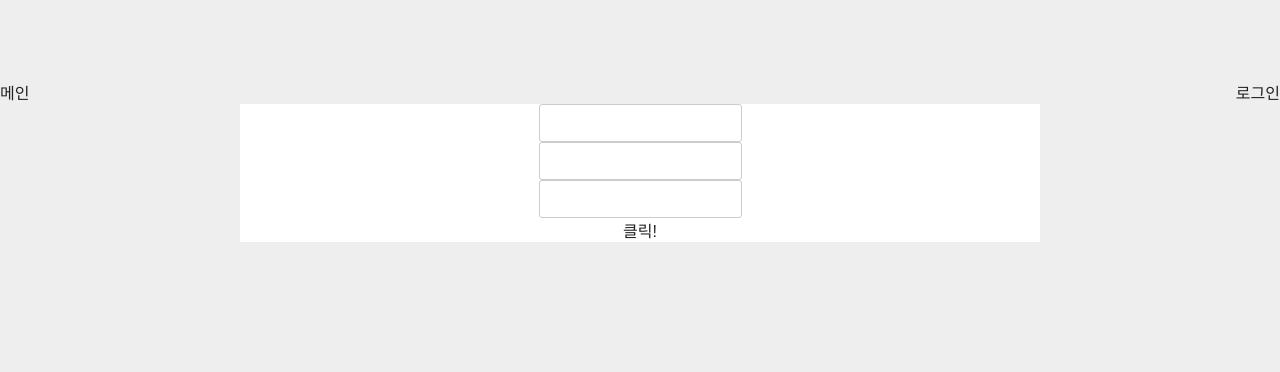
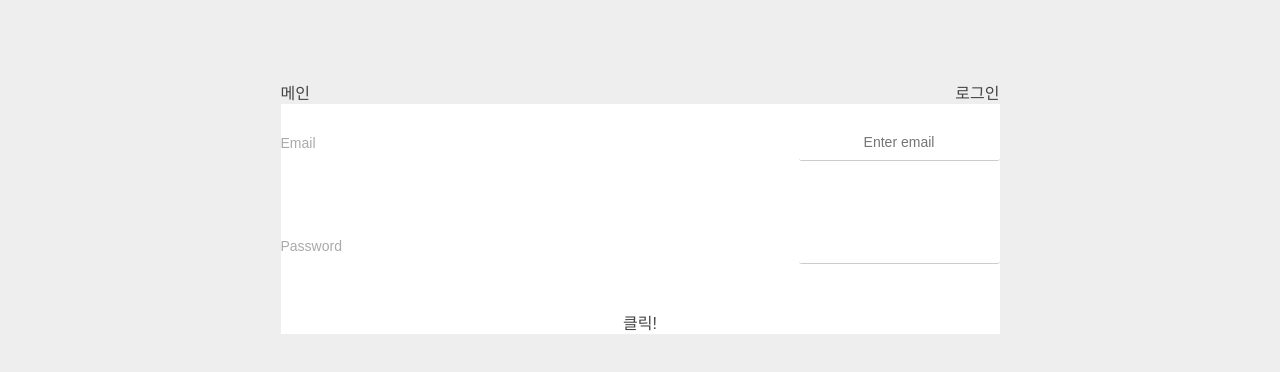
Before and after one commit to dusunax/initProjectTypeA, a React (Vite) app: page /login in a window 1280 px wide. Shown: the top 372 px of the page. Built offline with nearby package versions, Linux system fonts and the light colour scheme.

Commit message:
[feat] theme 추가 & form handle 관련 내용 추가

```diff
--- a/src/components/Login/LoginForm.tsx
+++ b/src/components/Login/LoginForm.tsx
@@ -1,57 +1,38 @@
+import { max } from "date-fns";
 import styled from "styled-components";
 
 import useRegisterRHF from "../../hooks/useUserRegisterForm";
 import useUserStateHandle from "../../hooks/useUserStateHandle";
+import { fieldInfos } from "../../utils/form/loginFieldInfos";
+import InputWrap from "../molecules/inputBox/InputBox";
 
 function LoginForm() {
   const RegisterRHF = useRegisterRHF().RegisterRHF;
-  const { register, handleSubmit, errors } = RegisterRHF();
+  const { handleSubmit, errors } = RegisterRHF();
 
   const userStateHandle = useUserStateHandle().userStateHandle;
   const { submitUser } = userStateHandle();
 
+  const LoginSubmitHandler = (data: any) => {
+    submitUser(data);
+  };
+
   return (
-    <form onSubmit={handleSubmit((data: any) => submitUser(data))}>
-      <InputBox>
-        <Input {...register("email", { required: true })} />
-        {errors.email && <p>이메일을 입력하소</p>}
-      </InputBox>
-      <InputBox>
-        <Input {...register("age", { pattern: /\d+/ })} />
-        {errors.age && <p>숫자를 입력하소</p>}
-      </InputBox>
-      <InputBox>
-        <Input
-          {...register("password", {
-            minLength: 2,
-            maxLength: 20,
-          })}
-        />
-        {errors.password && <p>패스워드 확인 필요</p>}
-      </InputBox>
+    <Form onSubmit={handleSubmit((data) => LoginSubmitHandler(data))}>
+      {fieldInfos.map((fieldInfo) => (
+        <InputWrap key={"input" + fieldInfo.name} fieldInfo={fieldInfo} />
+      ))}
       <button type="submit">클릭!</button>
-    </form>
+    </Form>
   );
 }
 
 export default LoginForm;
 
-const InputBox = styled.div`
+const Form = styled.form`
+  width: 100%;
+
   display: flex;
   flex-direction: column;
-  justify-content: center;
   align-items: center;
-  width: 100%;
-
-  & > label {
-    margin-bottom: 10px;
-    background-color: #eee;
-  }
 `;
-
-const Input = styled.input`
-  padding: 10px;
-  border: 1px solid #ccc;
-  border-radius: 3px;
-  font-size: 14px;
-`;
--- /dev/null
+++ b/src/components/molecules/inputBox/InputBox.tsx
@@ -0,0 +1,85 @@
+import styled from "styled-components";
+import useRegisterRHF from "../../../hooks/useUserRegisterForm";
+import { FieldInfo } from "../../../models/form";
+import { fieldErrors } from "../../../utils/form/formErrorList";
+import { handleInputFocus } from "../../../utils/form/inputFocus";
+
+export default function InputWrap({ fieldInfo }: any) {
+  const { name, label, placeholder, required = true }: FieldInfo = fieldInfo;
+  const RegisterRHF = useRegisterRHF().RegisterRHF;
+  const { register, errors } = RegisterRHF();
+
+  let errorMessage: string | undefined = "";
+
+  if (errors[name]) {
+    const currentFieldError = fieldErrors[name][0];
+    if (currentFieldError.show) {
+      errorMessage = currentFieldError.message;
+    }
+  }
+
+  return (
+    <Wrap>
+      <Label>{label}</Label>
+      <Input
+        onFocus={handleInputFocus}
+        type="text"
+        placeholder={placeholder}
+        {...register(name, {
+          required,
+        })}
+      />
+      {<Error>{errorMessage}</Error>}
+    </Wrap>
+  );
+}
+
+const Wrap = styled.div`
+  width: 100%;
+
+  display: flex;
+  justify-content: space-between;
+  align-items: center;
+  gap: 1rem;
+  flex-flow: wrap;
+
+  padding-bottom: 10px;
+  padding-top: 20px;
+
+  &.active label {
+    color: ${({ theme }) => theme.colors.primary.focus} !important;
+  }
+`;
+
+const Label = styled.label`
+  color: ${({ theme }) => theme.colors.primary.light};
+  font-size: ${({ theme }) => theme.typography.label.fontSize};
+  font-weight: ${({ theme }) => theme.typography.label.fontWeight};
+`;
+
+const Input = styled.input`
+  padding: 10px;
+
+  border-bottom: 1px solid #ccc;
+  border-radius: 3px;
+
+  color: ${({ theme }) => theme.colors.primary.normal};
+  font-size: ${({ theme }) => theme.typography.input.fontSize};
+  font-weight: ${({ theme }) => theme.typography.input.fontWeight};
+
+  transition: all 0.2s ease-in-out;
+
+  &:focus {
+    border-bottom: 1px solid ${({ theme }) => theme.colors.primary.focus};
+  }
+`;
+
+const Error = styled.div`
+  width: 100%;
+  text-align: right;
+  min-height: 20px;
+
+  color: ${({ theme }) => theme.typography.error.color};
+  font-size: ${({ theme }) => theme.typography.error.fontSize};
+  font-weight: ${({ theme }) => theme.typography.error.fontWeight};
+`;
--- a/src/hooks/useUserStateHandle.ts
+++ b/src/hooks/useUserStateHandle.ts
@@ -1,7 +1,7 @@
 import { useRecoilState } from "recoil";
 
 import { userState } from "../recoil/user.js";
-import { userSchema } from "../utils/vaildateUser.js";
+import { userSchema } from "../utils/form/vaildateUser.js";
 
 type User = {
   email: string;
--- a/src/layouts/DefaultLayout.tsx
+++ b/src/layouts/DefaultLayout.tsx
@@ -17,21 +17,27 @@ export const DefaultLayout = ({ children }: DefaultLayoutProps) => {
 
 const DefaultLayoutContainer = styled("div")`
   width: 100%;
+  max-width: ${({ theme }) => `${theme.breakpoints.md - 1}px`};
+  padding: 0 24px;
+  margin: 0 auto;
+
+  display: flex;
+  flex-direction: column;
+  justify-content: center;
+  align-items: center;
+
   box-sizing: border-box;
+
+  @media (max-width: ${({ theme }) => `${theme.breakpoints.xl - 1}px`}) {
+    padding: 0 2rem;
+  }
+
+  @media (max-width: ${({ theme }) => `${theme.breakpoints.md - 1}px`}) {
+    padding: 0 1rem;
+  }
 `;
 
 const DefaultLayoutContent = styled("main")`
   width: 100%;
   box-sizing: border-box;
 `;
-// width: ${({ theme }) => `${theme.breakpoints.xl - 16 * 2}px`};
-// margin: 0 auto;
-
-// @media (max-width: ${({ theme }) => `${theme.breakpoints.xl - 1}px`}) {
-//   width: ${({ theme }) => `${theme.breakpoints.md - 16 * 2}px`};
-// }
-
-// @media (max-width: ${({ theme }) => `${theme.breakpoints.md - 1}px`}) {
-//   width: auto;
-//   margin: 0 16px;
-// }
--- /dev/null
+++ b/src/models/form.ts
@@ -0,0 +1,25 @@
+export type FieldInfo = {
+  name: string;
+  label: string;
+  type: string;
+  placeholder: string;
+  required: boolean;
+  pattern: string | undefined;
+  min: number | undefined;
+  max: number | undefined;
+  minLength: number | undefined;
+  maxLength: number | undefined;
+};
+
+export type FieldInfos = FieldInfo[];
+
+export type FieldError = {
+  field: string;
+  type: string;
+  message: string;
+  show: boolean;
+};
+
+export type FieldErrors = {
+  [field: string]: FieldError[];
+};
--- a/src/styles/theme.ts
+++ b/src/styles/theme.ts
@@ -9,11 +9,13 @@ export interface Colors {
     warning: string;
     success: string;
     info: string;
+    light: string;
+    dark: string;
   };
 }
 const colors: Colors = {
   primary: {
-    base: "#222",
+    base: "#444",
     active: "#204fdc",
     hover: "#f5f5f5",
     focus: "skyblue",
@@ -22,6 +24,89 @@ const colors: Colors = {
     warning: "orange",
     success: "lightgreen",
     info: "blue",
+    light: "#aaa",
+    dark: "#222",
+  },
+};
+export interface FontSizes {
+  xs: string;
+  sm: string;
+  md: string;
+  normal: string;
+  lg: string;
+  xl: string;
+  xxl: string;
+}
+const fontSizes: FontSizes = {
+  xs: "0.75rem",
+  sm: "0.875rem",
+  md: "1rem",
+  normal: "1rem",
+  lg: "1.125rem",
+  xl: "1.25rem",
+  xxl: "1.5rem",
+};
+export interface FontWeights {
+  hairline: number;
+  thin: number;
+  light: number;
+  normal: number;
+  medium: number;
+  semibold: number;
+  bold: number;
+  extrabold: number;
+  black: number;
+  unweighted: number;
+}
+const fontWeights: FontWeights = {
+  hairline: 100,
+  thin: 200,
+  light: 300,
+  normal: 400,
+  medium: 500,
+  semibold: 600,
+  bold: 700,
+  extrabold: 800,
+  black: 900,
+  unweighted: 900,
+};
+
+export interface typography {}
+const typography = {
+  body: {
+    fontFamily: "inherit",
+    lineHeight: 1.6,
+    fontSize: fontSizes.normal,
+    fontWeight: fontWeights.normal,
+    color: colors.primary.base,
+  },
+  title: {
+    fontFamily: "inherit",
+    lineHeight: "inherit",
+    fontSize: fontSizes.xxl,
+    fontWeight: fontWeights.bold,
+    color: colors.primary.base,
+  },
+  input: {
+    fontFamily: "inherit",
+    lineHeight: "inherit",
+    fontSize: fontSizes.sm,
+    fontWeight: fontWeights.normal,
+    color: colors.primary.base,
+  },
+  label: {
+    fontFamily: "inherit",
+    lineHeight: "inherit",
+    fontSize: fontSizes.sm,
+    fontWeight: fontWeights.normal,
+    color: colors.primary.base,
+  },
+  error: {
+    fontFamily: "inherit",
+    lineHeight: "inherit",
+    fontSize: fontSizes.xs,
+    fontWeight: fontWeights.normal,
+    color: colors.primary.error,
   },
 };
 
@@ -43,5 +128,8 @@ const breakpoints: BreakPoints = {
 export const defaultTheme = {
   colors,
   breakpoints,
+  fontSizes,
+  fontWeights,
+  typography,
 };
 export const lightTheme = { ...defaultTheme };
--- /dev/null
+++ b/src/utils/form/formErrorList.ts
@@ -0,0 +1,20 @@
+import { FieldErrors } from "../../models/form";
+
+export const fieldErrors: FieldErrors = {
+  email: [
+    {
+      field: "email",
+      type: "required",
+      message: "이메일을 입력하세요.",
+      show: true,
+    },
+  ],
+  password: [
+    {
+      field: "password",
+      type: "required",
+      message: "비밀번호를 입력하세요.",
+      show: true,
+    },
+  ],
+};
--- /dev/null
+++ b/src/utils/form/inputFocus.ts
@@ -0,0 +1,14 @@
+export const handleInputFocus = (event: any) => {
+  const target = event.target.closest("div");
+  unActiveInputAll();
+
+  if (target) {
+    target.classList.add("active");
+  }
+};
+
+export const unActiveInputAll = () => {
+  Array.from(document.querySelectorAll("input")).map((e) =>
+    e.classList.remove("active")
+  );
+};
--- /dev/null
+++ b/src/utils/form/loginFieldInfos.ts
@@ -0,0 +1,28 @@
+import { FieldInfos } from "../../models/form";
+
+export const fieldInfos: FieldInfos = [
+  {
+    name: "email",
+    label: "Email",
+    type: "email",
+    placeholder: "Enter email",
+    required: true,
+    pattern: "",
+    minLength: 1,
+    maxLength: undefined,
+    min: undefined,
+    max: undefined,
+  },
+  {
+    name: "password",
+    label: "Password",
+    type: "password",
+    placeholder: "",
+    required: true,
+    pattern: "",
+    minLength: 1,
+    maxLength: undefined,
+    min: undefined,
+    max: undefined,
+  },
+];
```
Also changed, not shown: src/utils/form/vaildateUser.ts (renamed from src/utils/vaildateUser.ts).
